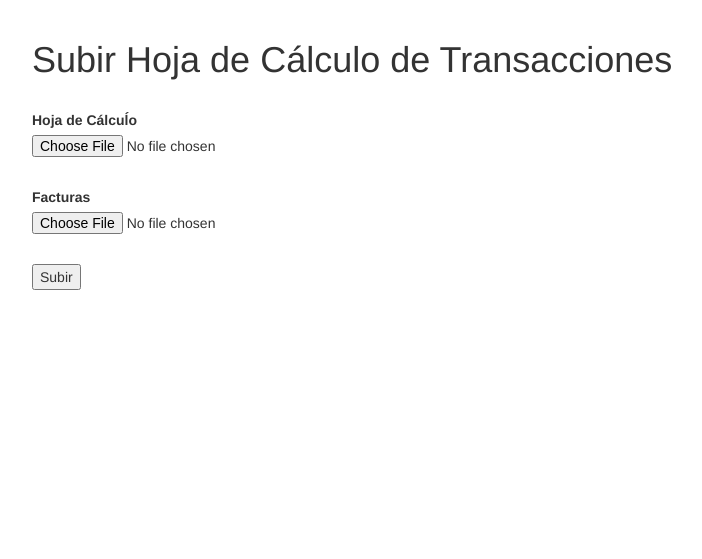
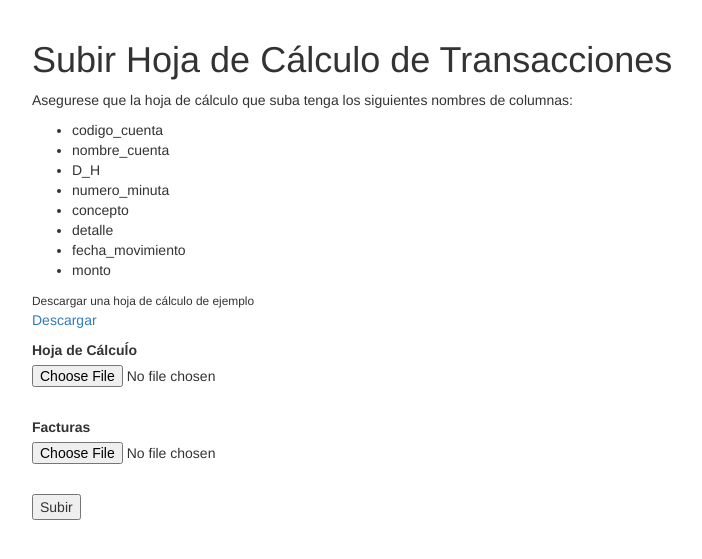
Before and after one commit to alexisleveratto/Audit-on-Blockchain, a Flask app: page /clients/1/upload-transactions in a window 1280 px wide. Shown: the part 52-611 px from the top of the page, without its empty margins (38-740 px from the left). Run offline with Flask 2, Linux system fonts and the light colour scheme; the visitor is signed in with stand-in values (Sample User, id 1); some libraries are stand-ins or nearby versions.

Commit message:
Download example sheet

```diff
--- a/src/app/models.py
+++ b/src/app/models.py
@@ -58,6 +58,7 @@ class Office(UserMixin, db.Model):
     def __repr__(self):
         return "<Office {}>".format(self.address)
 
+
 class Contract(UserMixin, db.Model):
     id = db.Column(db.Integer, primary_key=True)
     fee = db.Column(db.Float, index=True)
@@ -69,8 +70,6 @@ class Contract(UserMixin, db.Model):
         return "<Contract {}>".format(self.init_date)
 
 
-
-
 @login.user_loader
 def load_user(id):
     return User.query.get(int(id))
--- a/src/app/routes.py
+++ b/src/app/routes.py
@@ -554,3 +554,11 @@ def offices():
     if form.cancel.data:
         return render_template("admin_page.html")
     return render_template("offices.html", form=form, offices=offices)
+
+
+@app.route("/download-example-sheet", methods=["GET"])
+@login_required
+def download_sheet():
+    return send_from_directory(
+        directory=app.config["EXAMPLE_FOLDER"], filename="hoja de transacciones.xls"
+    )
--- a/src/app/templates/upload_xsl_transactions.html
+++ b/src/app/templates/upload_xsl_transactions.html
@@ -4,7 +4,20 @@
     <h1>Subir Hoja de Cálculo de Transacciones</h1>
     <form action="" method="POST" enctype="multipart/form-data">
         {{ form.hidden_tag() }}
-        <small></small> <br>
+
+        <p>Asegurese que la hoja de cálculo que suba tenga los siguientes nombres de columnas:</p>
+        <ul>
+            <li>codigo_cuenta</li>
+            <li>nombre_cuenta</li>
+            <li>D_H</li>
+            <li>numero_minuta</li>
+            <li>concepto</li>
+            <li>detalle</li>
+            <li>fecha_movimiento</li>
+            <li>monto</li>
+        </ul>
+        <small>Descargar una hoja de cálculo de ejemplo</small> <br>
+        <p><a href="{{ url_for('download_sheet')}}">Descargar</a></p>
         <p>
             {{ form.file_path.label }}<br>
             {{ form.file_path(size=64) }}<br>
--- a/src/config.py
+++ b/src/config.py
@@ -25,4 +25,7 @@ class Config(object):
     UPLOAD_DOC_FOLDER = os.environ.get("UPLOAD_DOC_FOLDER") or os.path.join(
         os.path.dirname(os.path.abspath(__file__)), "app/transactions_documentation"
     )
+    EXAMPLE_FOLDER = os.environ.get("EXAMPLE_FOLDER") or os.path.join(
+        os.path.dirname(os.path.abspath(__file__)), "app/example_sheet"
+    )
     MAX_CONTENT_LENGTH = os.environ.get("MAX_CONTENT_LENGTH") or 16 * 1024 * 1024
```
Also changed, not shown: src/blockchainaudit.py (+8 -1 lines).
